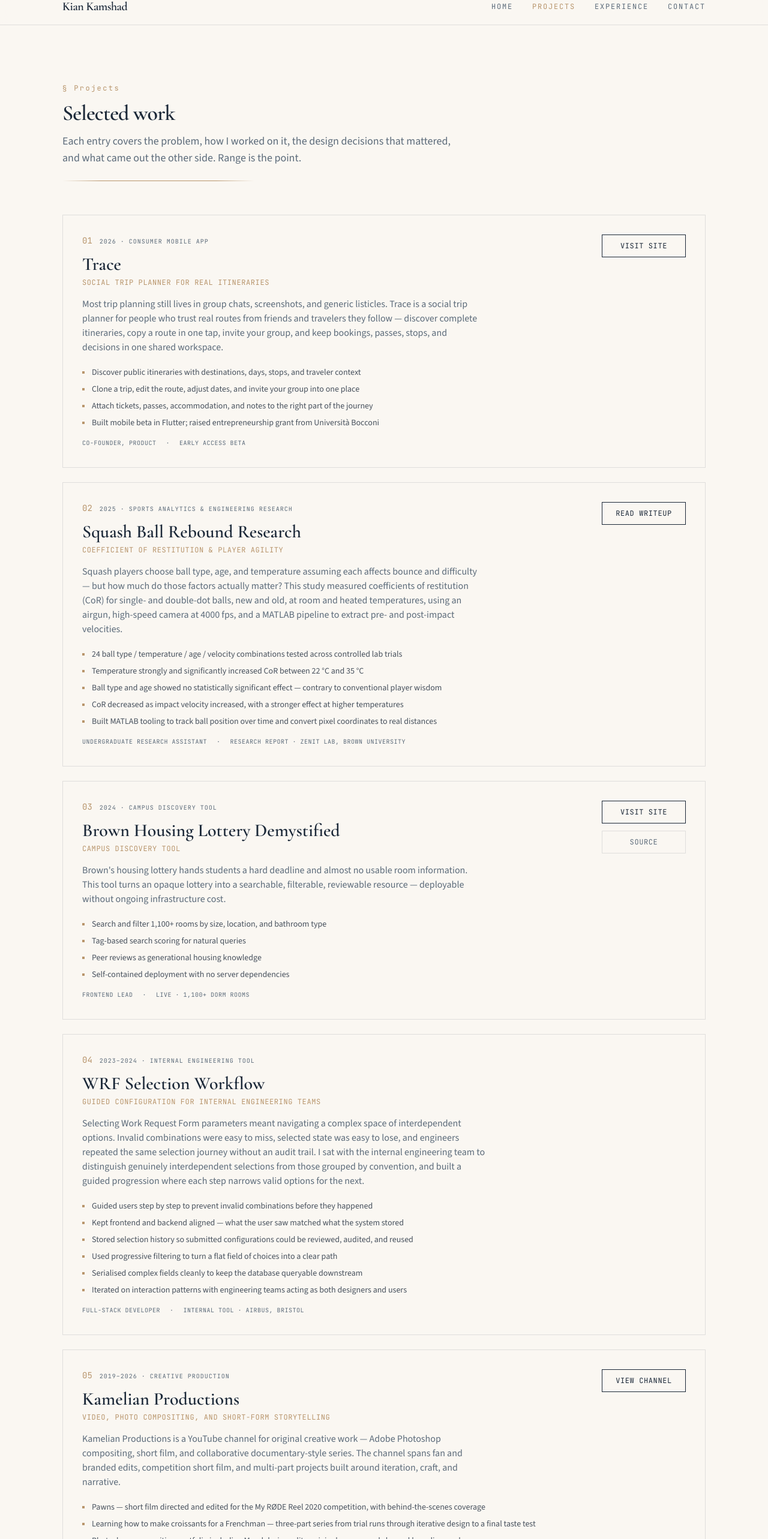
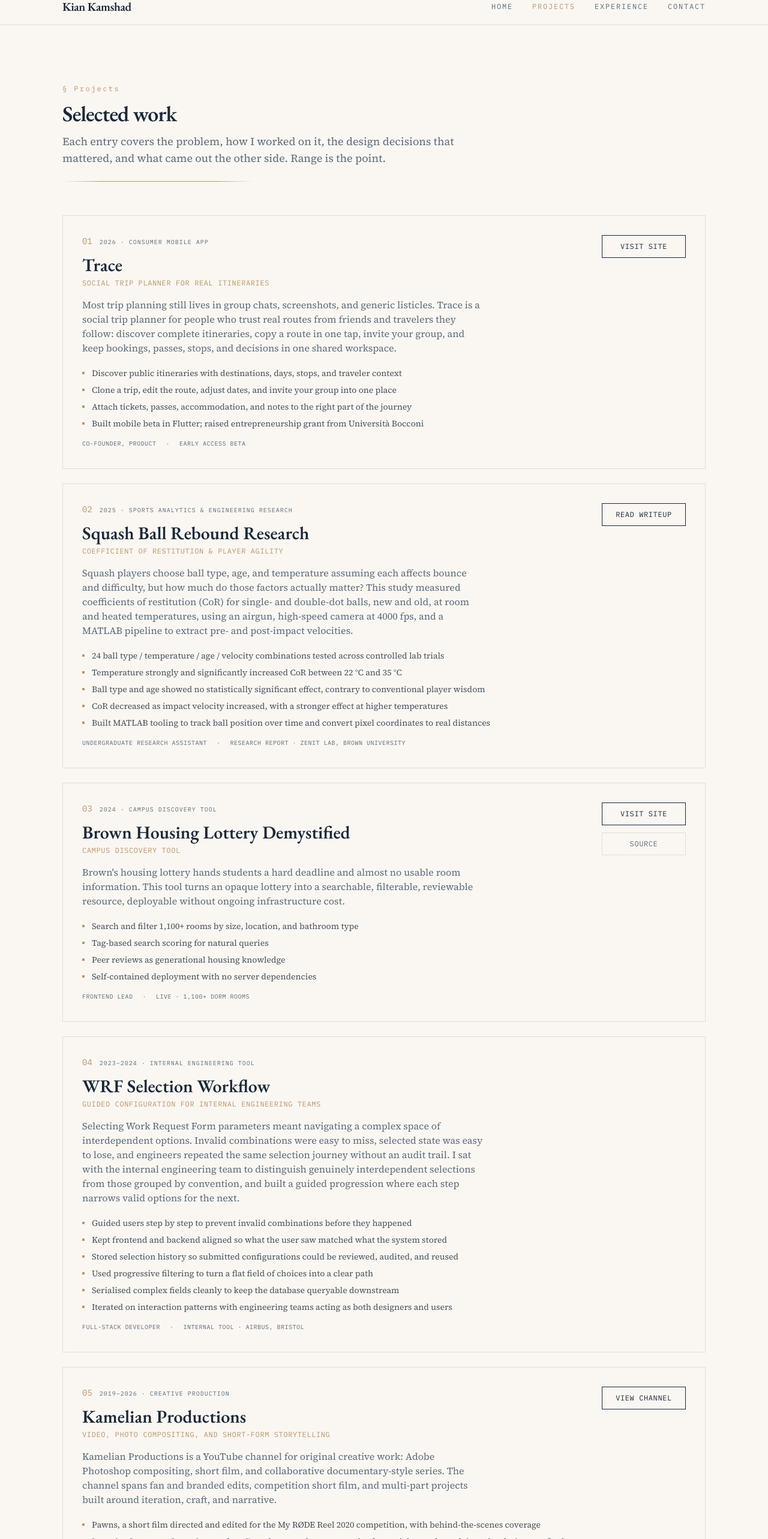
Before and after one commit to kkam717/kian-kamshad-portfolio, a Next.js app: page /projects in a window 1280 px wide. Shown: the part 19-2585 px from the top of the page at 60% size. Built offline with nearby package versions, Linux system fonts and the light colour scheme.

Commit message:
Polish portfolio content, typography, and HTTPS deployment.
Switch to a classical serif type stack, refine copy and contact details, and enforce HTTPS redirects on Netlify.

Co-authored-by: Cursor <cursoragent@cursor.com>

```diff
--- a/src/app/experience/page.tsx
+++ b/src/app/experience/page.tsx
@@ -7,7 +7,7 @@ import { siteConfig } from "@/data/site";
 export const metadata: Metadata = {
   title: "Experience",
   description:
-    "Education, employment, and skills — Kian Alexander Kamshad's professional background.",
+    "Education, employment, and skills: Kian Alexander Kamshad's professional background.",
 };
 
 export default function ExperiencePage() {
@@ -47,7 +47,7 @@ export default function ExperiencePage() {
                     {entry.details.map((detail) => (
                       <li
                         key={detail}
-                        className="text-sm text-slate before:mr-2 before:text-gold before:content-['—']"
+                        className="flex gap-3 text-sm text-slate before:mt-2 before:h-1 before:w-1 before:shrink-0 before:bg-gold before:content-['']"
                       >
                         {detail}
                       </li>
@@ -123,7 +123,7 @@ export default function ExperiencePage() {
               {siteConfig.languages.map((lang) => (
                 <li key={lang.name} className="text-sm text-slate">
                   <span className="text-navy">{lang.name}</span>
-                  <span className="text-slate/60"> — {lang.level}</span>
+                  <span className="text-slate/60">, {lang.level}</span>
                 </li>
               ))}
             </ul>
--- a/src/app/globals.css
+++ b/src/app/globals.css
@@ -24,9 +24,9 @@
   --color-gold-light: var(--gold-light);
   --color-slate: var(--slate);
   --color-line: var(--line);
-  --font-serif: var(--font-cormorant);
-  --font-sans: var(--font-source);
-  --font-mono: var(--font-jetbrains);
+  --font-serif: var(--font-garamond);
+  --font-sans: var(--font-serif-body);
+  --font-mono: var(--font-plex-mono);
 }
 
 * {
@@ -41,8 +41,9 @@ html {
 body {
   background: var(--background);
   color: var(--foreground);
-  font-family: var(--font-source), system-ui, sans-serif;
-  line-height: 1.6;
+  font-family: var(--font-serif-body), Georgia, "Times New Roman", serif;
+  font-feature-settings: "liga" 1, "kern" 1;
+  line-height: 1.65;
 }
 
 .safe-top {
@@ -72,11 +73,12 @@ body {
 }
 
 .font-serif {
-  font-family: var(--font-cormorant), Georgia, "Times New Roman", serif;
+  font-family: var(--font-garamond), Georgia, "Times New Roman", serif;
+  font-feature-settings: "liga" 1, "kern" 1;
 }
 
 .font-mono {
-  font-family: var(--font-jetbrains), ui-monospace, monospace;
+  font-family: var(--font-plex-mono), "Courier New", monospace;
 }
 
 .pixel-art {
@@ -103,7 +105,7 @@ body {
 }
 
 .section-number {
-  font-family: var(--font-jetbrains), monospace;
+  font-family: var(--font-plex-mono), monospace;
   font-size: 0.75rem;
   letter-spacing: 0.2em;
   color: var(--gold);
--- a/src/app/layout.tsx
+++ b/src/app/layout.tsx
@@ -1,8 +1,8 @@
 import type { Metadata, Viewport } from "next";
 import {
-  Cormorant_Garamond,
-  JetBrains_Mono,
-  Source_Sans_3,
+  EB_Garamond,
+  IBM_Plex_Mono,
+  Source_Serif_4,
 } from "next/font/google";
 import { Navigation } from "@/components/Navigation";
 import { Footer } from "@/components/Footer";
@@ -10,20 +10,20 @@ import { MobileTabBar } from "@/components/MobileTabBar";
 import { siteConfig } from "@/data/site";
 import "./globals.css";
 
-const cormorant = Cormorant_Garamond({
-  variable: "--font-cormorant",
+const garamond = EB_Garamond({
+  variable: "--font-garamond",
   subsets: ["latin"],
   weight: ["400", "500", "600", "700"],
 });
 
-const sourceSans = Source_Sans_3({
-  variable: "--font-source",
+const sourceSerif = Source_Serif_4({
+  variable: "--font-serif-body",
   subsets: ["latin"],
   weight: ["300", "400", "500", "600"],
 });
 
-const jetbrains = JetBrains_Mono({
-  variable: "--font-jetbrains",
+const plexMono = IBM_Plex_Mono({
+  variable: "--font-plex-mono",
   subsets: ["latin"],
   weight: ["400", "500"],
 });
@@ -38,7 +38,7 @@ export const viewport: Viewport = {
 export const metadata: Metadata = {
   metadataBase: new URL(siteConfig.url),
   title: {
-    default: `${siteConfig.shortName} — Portfolio`,
+    default: `${siteConfig.shortName} Portfolio`,
     template: `%s · ${siteConfig.shortName}`,
   },
   description: siteConfig.tagline,
@@ -68,7 +68,7 @@ export default function RootLayout({
   return (
     <html
       lang="en"
-      className={`${cormorant.variable} ${sourceSans.variable} ${jetbrains.variable} h-full antialiased`}
+      className={`${garamond.variable} ${sourceSerif.variable} ${plexMono.variable} h-full antialiased`}
     >
       <body className="min-h-full flex flex-col bg-cream text-navy">
         <Navigation />
--- a/src/app/projects/page.tsx
+++ b/src/app/projects/page.tsx
@@ -7,7 +7,7 @@ import { projects } from "@/data/projects";
 export const metadata: Metadata = {
   title: "Projects",
   description:
-    "Selected work by Kian Kamshad — Trace travel app, Brown Housing Lottery, and more.",
+    "Selected work by Kian Kamshad: Trace travel app, Brown Housing Lottery, and more.",
 };
 
 export default function ProjectsPage() {
--- a/src/components/Hero.tsx
+++ b/src/components/Hero.tsx
@@ -36,7 +36,7 @@ export function Hero() {
             Portfolio · Design & Product · 2026
           </p>
           <h1 className="animate-fade-up animate-delay-1 mt-3 font-serif text-4xl font-semibold leading-[1.05] tracking-tight text-navy sm:mt-4 sm:text-5xl md:text-6xl lg:text-7xl">
-            Kian
+            Kian Alexander
             <br />
             Kamshad<span className="text-gold">.</span>
           </h1>
--- a/src/data/projects.ts
+++ b/src/data/projects.ts
@@ -24,7 +24,7 @@ export const projects: Project[] = [
     role: "Co-founder, product",
     status: "Early access beta",
     description:
-      "Most trip planning still lives in group chats, screenshots, and generic listicles. Trace is a social trip planner for people who trust real routes from friends and travelers they follow — discover complete itineraries, copy a route in one tap, invite your group, and keep bookings, passes, stops, and decisions in one shared workspace.",
+      "Most trip planning still lives in group chats, screenshots, and generic listicles. Trace is a social trip planner for people who trust real routes from friends and travelers they follow: discover complete itineraries, copy a route in one tap, invite your group, and keep bookings, passes, stops, and decisions in one shared workspace.",
     highlights: [
       "Discover public itineraries with destinations, days, stops, and traveler context",
       "Clone a trip, edit the route, adjust dates, and invite your group into one place",
@@ -43,11 +43,11 @@ export const projects: Project[] = [
     role: "Undergraduate research assistant",
     status: "Research report · Zenit Lab, Brown University",
     description:
-      "Squash players choose ball type, age, and temperature assuming each affects bounce and difficulty — but how much do those factors actually matter? This study measured coefficients of restitution (CoR) for single- and double-dot balls, new and old, at room and heated temperatures, using an airgun, high-speed camera at 4000 fps, and a MATLAB pipeline to extract pre- and post-impact velocities.",
+      "Squash players choose ball type, age, and temperature assuming each affects bounce and difficulty, but how much do those factors actually matter? This study measured coefficients of restitution (CoR) for single- and double-dot balls, new and old, at room and heated temperatures, using an airgun, high-speed camera at 4000 fps, and a MATLAB pipeline to extract pre- and post-impact velocities.",
     highlights: [
       "24 ball type / temperature / age / velocity combinations tested across controlled lab trials",
       "Temperature strongly and significantly increased CoR between 22 °C and 35 °C",
-      "Ball type and age showed no statistically significant effect — contrary to conventional player wisdom",
+      "Ball type and age showed no statistically significant effect, contrary to conventional player wisdom",
       "CoR decreased as impact velocity increased, with a stronger effect at higher temperatures",
       "Built MATLAB tooling to track ball position over time and convert pixel coordinates to real distances",
     ],
@@ -63,7 +63,7 @@ export const projects: Project[] = [
     role: "Frontend lead",
     status: "Live · 1,100+ dorm rooms",
     description:
-      "Brown's housing lottery hands students a hard deadline and almost no usable room information. This tool turns an opaque lottery into a searchable, filterable, reviewable resource — deployable without ongoing infrastructure cost.",
+      "Brown's housing lottery hands students a hard deadline and almost no usable room information. This tool turns an opaque lottery into a searchable, filterable, reviewable resource, deployable without ongoing infrastructure cost.",
     highlights: [
       "Search and filter 1,100+ rooms by size, location, and bathroom type",
       "Tag-based search scoring for natural queries",
@@ -86,7 +86,7 @@ export const projects: Project[] = [
       "Selecting Work Request Form parameters meant navigating a complex space of interdependent options. Invalid combinations were easy to miss, selected state was easy to lose, and engineers repeated the same selection journey without an audit trail. I sat with the internal engineering team to distinguish genuinely interdependent selections from those grouped by convention, and built a guided progression where each step narrows valid options for the next.",
     highlights: [
       "Guided users step by step to prevent invalid combinations before they happened",
-      "Kept frontend and backend aligned — what the user saw matched what the system stored",
+      "Kept frontend and backend aligned so what the user saw matched what the system stored",
       "Stored selection history so submitted configurations could be reviewed, audited, and reused",
       "Used progressive filtering to turn a flat field of choices into a clear path",
       "Serialised complex fields cleanly to keep the database queryable downstream",
@@ -103,12 +103,12 @@ export const projects: Project[] = [
     role: "Creator, director, editor",
     status: "Active · YouTube channel",
     description:
-      "Kamelian Productions is a YouTube channel for original creative work — Adobe Photoshop compositing, short film, and collaborative documentary-style series. The channel spans fan and branded edits, competition short film, and multi-part projects built around iteration, craft, and narrative.",
+      "Kamelian Productions is a YouTube channel for original creative work: Adobe Photoshop compositing, short film, and collaborative documentary-style series. The channel spans fan and branded edits, competition short film, and multi-part projects built around iteration, craft, and narrative.",
     highlights: [
-      "Pawns — short film directed and edited for the My RØDE Reel 2020 competition, with behind-the-scenes coverage",
-      "Learning how to make croissants for a Frenchman — three-part series from trial runs through iterative design to a final taste test",
+      "Pawns, a short film directed and edited for the My RØDE Reel 2020 competition, with behind-the-scenes coverage",
+      "Learning how to make croissants for a Frenchman, a three-part series from trial runs through iterative design to a final taste test",
       "Photoshop compositing portfolio including Mandalorian edits, original scenes, and channel branding work",
-      "Inhibitor Chips (2026) — narrative edit on the tragedy of Arc Trooper CT-5555",
+      "Inhibitor Chips (2026), a narrative edit on the tragedy of Arc Trooper CT-5555",
     ],
     liveUrl: "https://www.youtube.com/@kamelianproductions9671",
     featured: false,
@@ -122,12 +122,12 @@ export const projects: Project[] = [
     role: "Full-stack builder",
     status: "Client project · Parus Finance",
     description:
-      "Due Diligence Questionnaires are repetitive, document-heavy, and draw on the same firm information across many forms. Answering them manually is slow, inconsistent, and prone to formatting errors. I started by mapping what compliance teams actually did with DDQs — studying real prior submissions rather than abstract examples — and treated the required document formats as a constraint to design into, not around.",
+      "Due Diligence Questionnaires are repetitive, document-heavy, and draw on the same firm information across many forms. Answering them manually is slow, inconsistent, and prone to formatting errors. I started by mapping what compliance teams actually did with DDQs, studying real prior submissions rather than abstract examples, and treated the required document formats as a constraint to design into, not around.",
     highlights: [
       "Let users upload real prior documents; the training data already lived in their archive",
       "Preserved question–answer structure, because a DDQ's format is part of its credibility",
       "Separated training upload from answering so either side could be updated independently",
-      "Generated PDF output — the workflow still ends in document exchange",
+      "Generated PDF output; the workflow still ends in document exchange",
       "Planned retrieval-based architecture with embeddings and namespaces to scale across categories",
       "Validated parsing and PDF table extraction directly against the firm's prior submissions",
     ],
--- a/src/data/site.ts
+++ b/src/data/site.ts
@@ -2,7 +2,7 @@ export const siteConfig = {
   name: "Kian Alexander Kamshad",
   shortName: "Kian Kamshad",
   url: "https://kiankamshad.com",
-  tagline: "Portfolio of Kian Alexander Kamshad — projects, experience, and contact.",
+  tagline: "Portfolio of Kian Alexander Kamshad: projects, experience, and contact.",
   locations: ["London", "New York City"],
   email: "kiankamshad717@gmail.com",
   workEmail: "kian@by-trace.com",
@@ -12,7 +12,7 @@ export const siteConfig = {
   phoneUS: "+19173633951",
   addresses: [
     { label: "London", line: "27 Addison Avenue, W11 4QS" },
-    { label: "New York", line: "324 W 83rd St, 10024" },
+    { label: "New York", line: "324 W 83rd St, Apt 6S, 10024" },
   ],
   citizenships: ["USA", "United Kingdom"],
   bio: {
@@ -20,7 +20,7 @@ export const siteConfig = {
       "Computer science graduate working across consumer products, internal tools, and applied research.",
     paragraphs: [
       "I studied Computer Science at Brown University, including a year in industry as a software engineer at Airbus in Bristol, where I developed internal tooling and validation systems for engineering teams. I have also worked in mobile development at Rocket Lawyer, automation consulting at Parus Finance, and full-stack development at Educai.",
-      "I am currently co-founding Trace, a social travel app, and have contributed to applied research in sports engineering at Brown. I am most engaged where product requirements meet technical implementation—building software that teams adopt and measuring outcomes against clear, practical constraints.",
+      "I am currently co-founding Trace, a social travel app, and have contributed to applied research in sports engineering at Brown. I am most engaged where product requirements meet technical implementation, building software that teams adopt and measuring outcomes against clear, practical constraints.",
     ],
   },
   interests: [
```
Also changed, not shown: src/app/projects/squash-rebound-research/page.tsx (+6 -6 lines), src/components/Footer.tsx (+7 -1 lines), 1 other file (tests, documents, lock files or other folders).
